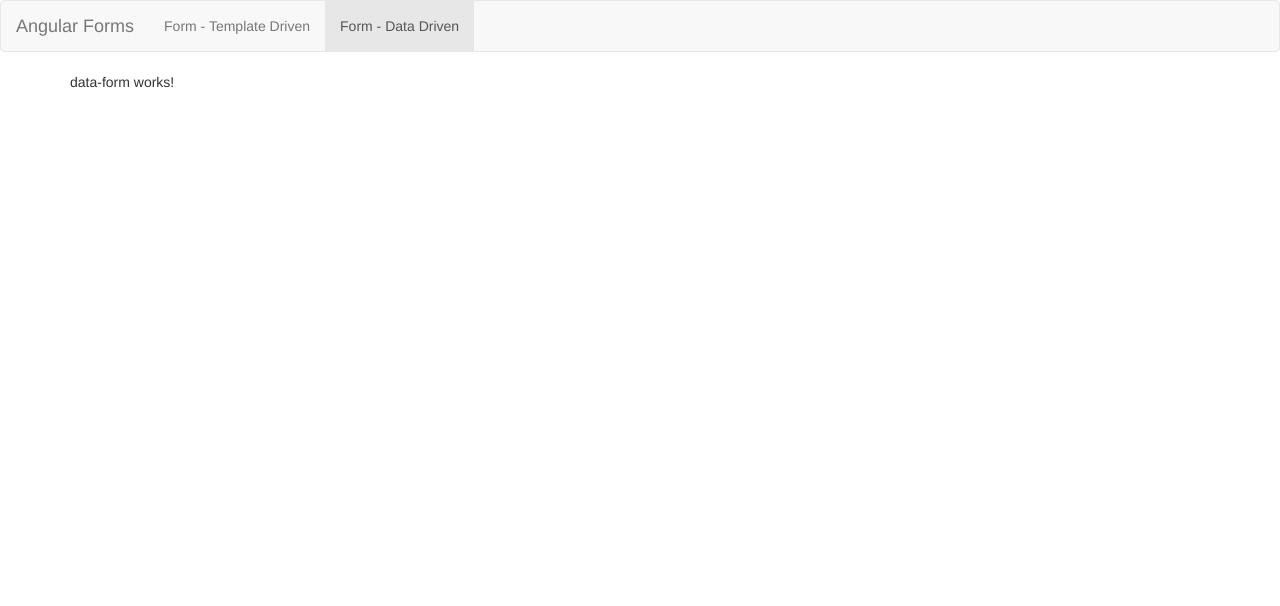
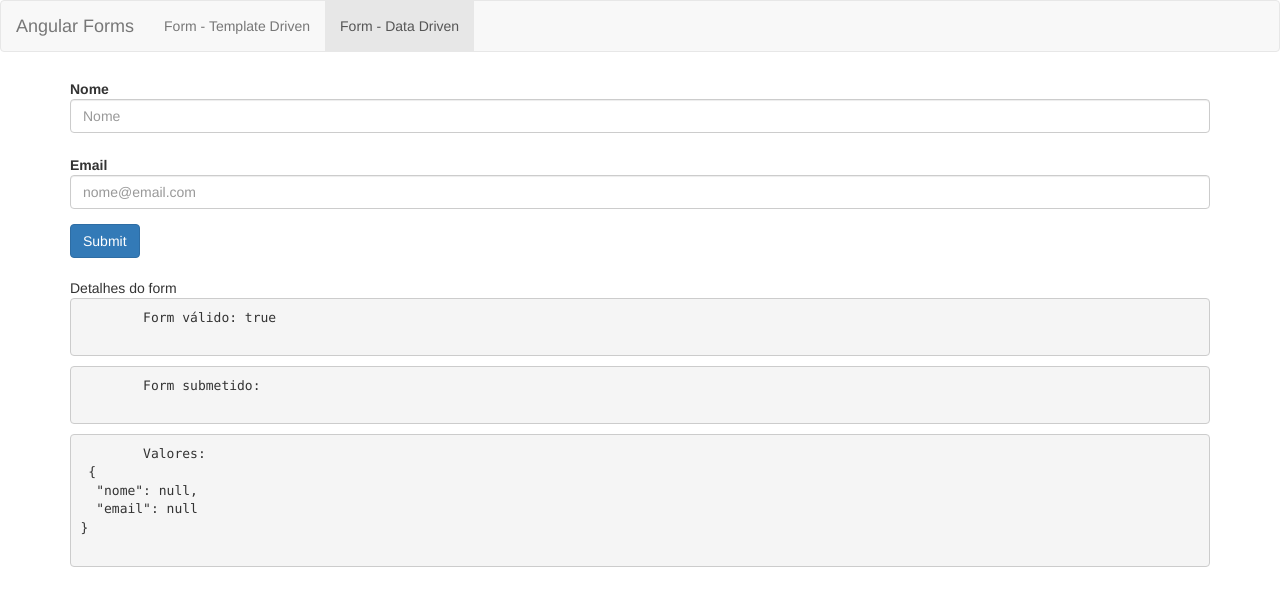
Before and after one commit to regisPatrick/CursoAngular2, an Angular app in the folder forms/: page /dataForm in a window 1280 px wide. Shown: the top 606 px of the page. Built offline with nearby package versions, Linux system fonts and the light colour scheme.

Commit message:
commit 18-04-2020

```diff
--- a/forms/src/app/data-form/data-form.component.html
+++ b/forms/src/app/data-form/data-form.component.html
@@ -1 +1,128 @@
-<p>data-form works!</p>
+<form class="form-horizontal" [formGroup]="formulario">
+    <div class="form-group">
+
+        <div class="col-sm-12">
+            <label for="nome" class="control-label">Nome</label>
+        </div>
+
+        <div class="col-sm-12">
+            <input type="text" class="form-control" formControlName="nome" id="nome" placeholder="Nome"/>
+        </div>
+    </div>
+
+    <div class="form-group">
+        <div class="col-sm-12">
+            <label for="email" class="control-label">Email</label>
+        </div>
+
+        <div class="col-sm-12">
+            <input type="email" class="form-control" formControlName="email" id="email" placeholder="nome@email.com"/>
+        </div>
+    </div>
+
+
+    <!-- <div ngModelGroup="endereco">
+
+
+    <div class="form-group">
+
+      <div class="col-md-3">
+        <div>
+            <label for="cep" class="control-label">CEP</label>
+        </div>
+        <div [ngClass]="aplicaCssErro(cep)">
+            <input type="text" class="form-control" id="cep" name="cep" ngModel required #cep="ngModel"
+            (blur)="consultaCEP($event.target.value, f)"/>
+            <app-campo-control-erro
+                [mostrarErro]="verificaValidTouched(cep)"
+                msgErro="CEP é obrigatório.">
+            </app-campo-control-erro>
+        </div>
+      </div>
+
+      <div class="col-md-3">
+        <div>
+            <label for="numero" class="control-label">Número</label>
+        </div>
+        <div [ngClass]="aplicaCssErro(numero)">
+            <input type="text" class="form-control" id="numero" name="numero" ngModel required #numero="ngModel" />
+            <app-campo-control-erro
+                [mostrarErro]="verificaValidTouched(numero)"
+                msgErro="Número é obrigatório.">
+            </app-campo-control-erro>
+        </div>
+      </div>
+
+        <div class="col-md-6">
+            <label for="complemento" class="control-label">Complemento</label>
+            <input type="text" class="form-control" id="complemento" name="complemento" ngModel
+                #complemento="ngModel" />
+        </div>
+
+    </div>
+
+    <div class="form-group" [ngClass]="aplicaCssErro(rua)">
+
+        <div class="col-sm-12">
+            <label for="rua" class="control-label">Rua</label>
+        </div>
+
+        <div class="col-sm-12">
+            <input type="text" class="form-control" name="rua" id="rua" ngModel required #rua="ngModel"/>
+            <app-campo-control-erro
+                [mostrarErro]="verificaValidTouched(rua)"
+                msgErro="Rua é obrigatório.">
+            </app-campo-control-erro>
+        </div>
+    </div>
+
+    <div class="form-group">
+
+    <div class="col-md-5">
+    <div>
+        <label for="bairro" class="control-label">Bairro</label>
+    </div>
+        <div [ngClass]="aplicaCssErro(bairro)">
+            <input type="text" class="form-control" id="bairro" name="bairro" ngModel required #bairro="ngModel" />
+            <app-campo-control-erro
+                [mostrarErro]="verificaValidTouched(bairro)"
+                msgErro="Bairro é obrigatório.">
+            </app-campo-control-erro>
+        </div>
+    </div>
+
+        <div class="col-md-4">
+        <div>
+            <label for="cidade" class="control-label">Cidade</label>
+        </div>
+        <div [ngClass]="aplicaCssErro(cidade)">
+            <input type="text" class="form-control" id="cidade" name="cidade" ngModel required #cidade="ngModel" />
+            <app-campo-control-erro
+                [mostrarErro]="verificaValidTouched(cidade)"
+                msgErro="Cidade é obrigatório.">
+            </app-campo-control-erro>
+        </div>
+        </div>
+
+        <div class="col-md-3">
+        <div>
+            <label for="estado" class="control-label">Estado</label>
+        </div>
+        <div [ngClass]="aplicaCssErro(estado)">
+            <input type="text" class="form-control" id="estado" name="estado" ngModel required #estado="ngModel" />
+            <app-campo-control-erro
+                [mostrarErro]="verificaValidTouched(estado)"
+                msgErro="Estado é obrigatório.">
+            </app-campo-control-erro>
+
+        </div>
+        </div>
+    </div>
+
+    </div> -->
+
+    <button type="submit" class="btn btn-primary">Submit</button>
+
+    <app-form-debug [form]="formulario"></app-form-debug>
+
+</form>
--- a/forms/src/app/data-form/data-form.module.ts
+++ b/forms/src/app/data-form/data-form.module.ts
@@ -3,6 +3,7 @@ import { CommonModule } from '@angular/common';
 import { FormsModule, ReactiveFormsModule } from '@angular/forms';
 
 import { DataFormComponent } from './data-form.component';
+import { SharedModule } from './../shared/shared.module';
 
 @NgModule({
   declarations: [
@@ -11,7 +12,8 @@ import { DataFormComponent } from './data-form.component';
   imports: [
     CommonModule,
     FormsModule,
-    ReactiveFormsModule
+    ReactiveFormsModule,
+    SharedModule
   ]
 })
 export class DataFormModule { }
```
Also changed, not shown: forms/src/app/shared/shared.module.ts (added, +20 -0 lines), forms/src/app/template-form/template-form.module.ts (+3 -5 lines), forms/src/app/shared/campo-control-erro/campo-control-erro.component.css (added), forms/src/app/shared/campo-control-erro/campo-control-erro.component.html (renamed from forms/src/app/campo-control-erro/campo-control-erro.component.html), forms/src/app/shared/campo-control-erro/campo-control-erro.component.ts (renamed from forms/src/app/campo-control-erro/campo-control-erro.component.ts), forms/src/app/shared/form-debug/form-debug.component.css (added), forms/src/app/shared/form-debug/form-debug.component.html (renamed from forms/src/app/form-debug/form-debug.component.html), forms/src/app/shared/form-debug/form-debug.component.ts (renamed from forms/src/app/form-debug/form-debug.component.ts), 2 other files (tests, documents, lock files or other folders).
